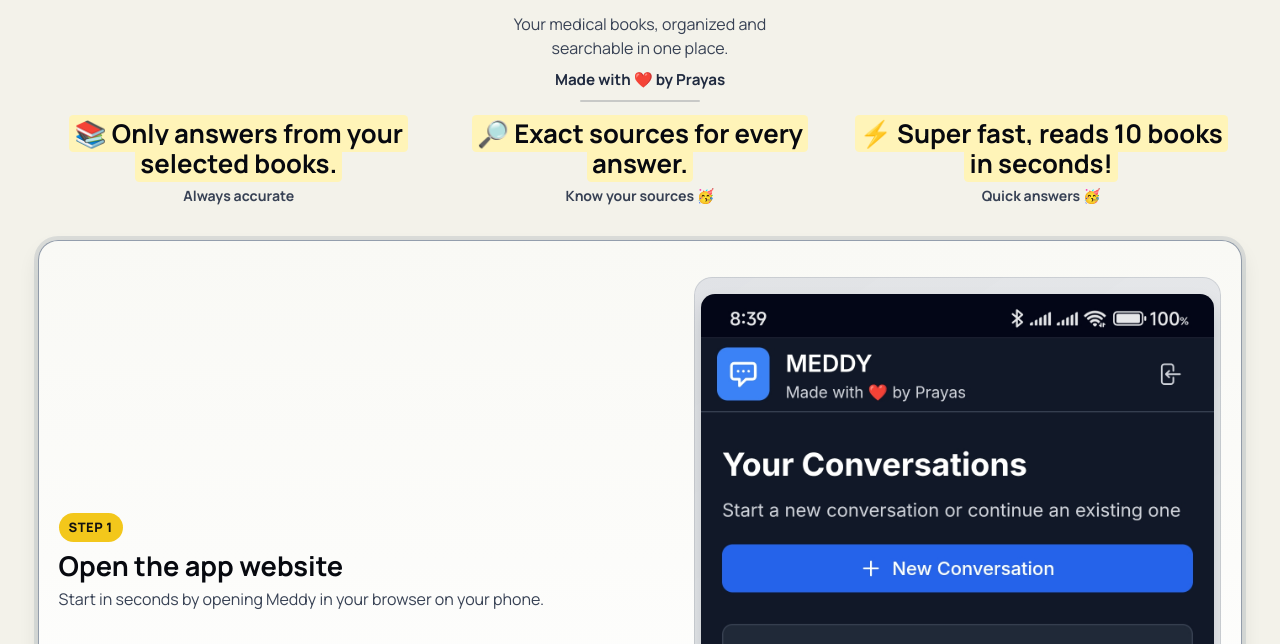
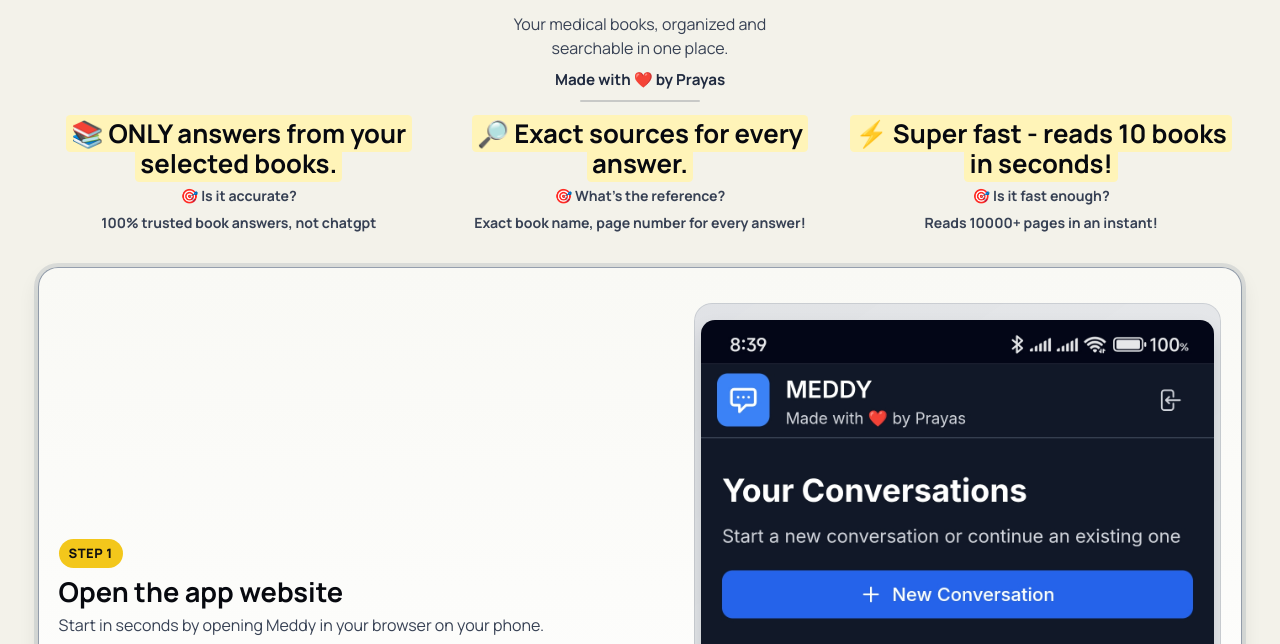
Before and after one commit to newprayas/MEDDY-WEBSITE, a plain HTML site: page Meddy_web/index.html in a window 1280 px wide. Shown: the part 156-800 px from the top of the page. Drawn offline with Linux system fonts and the light colour scheme.

Commit message:
new stuff

```diff
--- a/Meddy_web/index.html
+++ b/Meddy_web/index.html
@@ -30,21 +30,24 @@
       <div class="hero-features-grid">
         <article class="feature-card">
           <div class="feature-head">
-            <h2>📚 Only answers from your selected books.</h2>
+            <h2>📚 ONLY answers from your selected books.</h2>
           </div>
-          <p class="feature-sub">Always accurate</p>
+          <p class="feature-sub">🎯 Is it accurate?</p>
+          <p class="feature-sub">100% trusted book answers, not chatgpt</p>
         </article>
         <article class="feature-card">
           <div class="feature-head">
             <h2>🔎 Exact sources for every answer.</h2>
           </div>
-          <p class="feature-sub">Know your sources 🥳</p>
+          <p class="feature-sub"> 🎯 What's the reference?</p>
+          <p class="feature-sub">Exact book name, page number for every answer!</p>
         </article>
         <article class="feature-card">
           <div class="feature-head">
-            <h2>⚡ Super fast, reads 10 books in seconds!</h2>
+            <h2>⚡ Super fast - reads 10 books in seconds!</h2>
           </div>
-          <p class="feature-sub">Quick answers 🥳</p>
+          <p class="feature-sub"> 🎯 Is it fast enough?</p>
+          <p class="feature-sub">Reads 10000+ pages in an instant!</p>
         </article>
       </div>
     </section>
```
Also changed, not shown: 1 other file.
